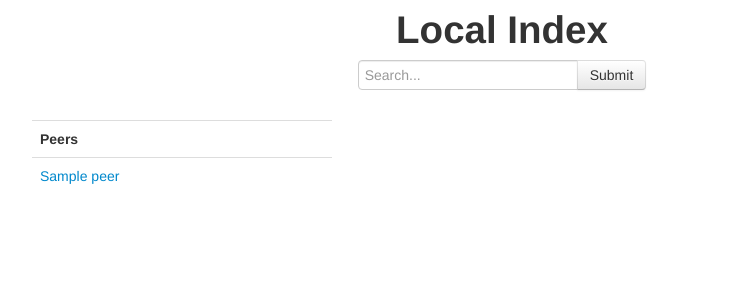
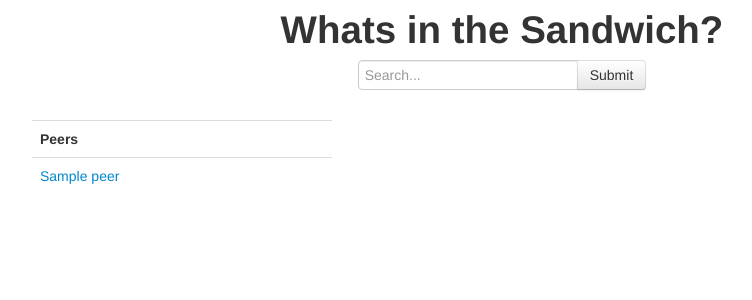
Before and after one commit to sandwich-share/sandwich, a Python web app: template sandwich/templates/index.html in a window 1280 px wide. Shown: the top 300 px of the page, without its empty margins (138-890 px from the left). Run offline with Jinja, Linux system fonts and the light colour scheme; the template is opened without the code that fills it: most values are stand-ins (such as "Sample title", 1, 10 or a date in 2020).

Commit message:
Changed header

```diff
--- a/sandwich/templates/index.html
+++ b/sandwich/templates/index.html
@@ -8,7 +8,7 @@
         <link rel="stylesheet" type="text/css" href="/static/css/custom.css">
     </head>
     <body>
-        <h1>Local Index</h1>
+        <h1>Whats in the Sandwich?</h1>
         <div id="controls" class="container">
             <form action="/search" id="query_form">
                 <div class="input-append">
```
